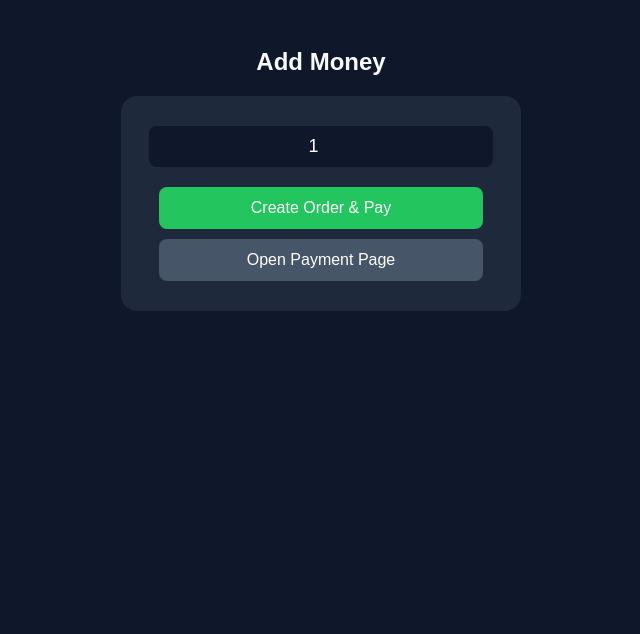
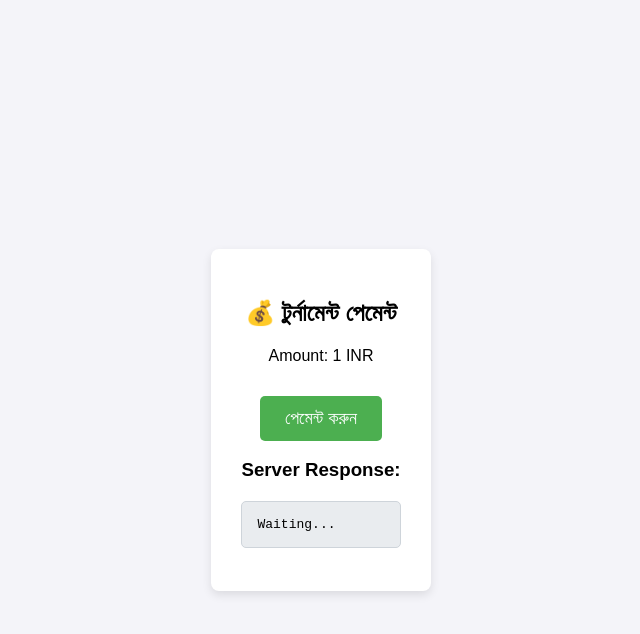
Before and after one commit to bramij64-code/Index.html1, a plain HTML site: page Index.html in a window 1280 px wide. Shown: the whole page, without its empty margins (319-959 px from the left). Drawn offline with Linux system fonts and the light colour scheme.

Commit message:
Update Index.html

```diff
--- a/Index.html
+++ b/Index.html
@@ -1,106 +1,97 @@
 <!DOCTYPE html>
-<html lang="en">
+<html lang="bn">
 <head>
-  <meta charset="UTF-8" />
-  <title>Simple Payment Page</title>
-  <meta name="viewport" content="width=device-width, initial-scale=1.0" />
+    <meta charset="UTF-8">
+    <meta name="viewport" content="width=device-width, initial-scale=1.0">
+    <title>পেমেন্ট বাটন</title>
     <style>
         body {
-      background: #0f172a;
-      color: #f8fafc;
-      font-family: Arial;
+            font-family: Arial, sans-serif;
+            display: flex;
+            flex-direction: column;
+            align-items: center;
+            justify-content: center;
+            min-height: 100vh;
+            background-color: #f4f4f9;
+            margin: 0;
             padding: 20px;
+        }
+        .container {
+            background: #ffffff;
+            padding: 30px;
+            border-radius: 8px;
+            box-shadow: 0 4px 10px rgba(0, 0, 0, 0.1);
             text-align: center;
         }
-    .box {
-      width: 95%;
-      max-width: 360px;
-      margin: auto;
-      padding: 20px;
-      background: #1e293b;
-      border-radius: 16px;
+        #payButton {
+            background-color: #4CAF50;
+            color: white;
+            padding: 12px 25px;
+            border: none;
+            border-radius: 5px;
+            cursor: pointer;
+            font-size: 18px;
+            margin-top: 15px;
         }
-    input {
-      width: 90%;
-      padding: 10px;
-      border-radius: 8px;
-      margin: 10px 0;
-      border: none;
-      outline: none;
-      background: #0f172a;
-      color: white;
-      text-align: center;
-      font-size: 18px;
+        #payButton:hover {
+            background-color: #45a049;
         }
-    button {
-      width: 90%;
-      padding: 12px;
-      margin-top: 10px;
-      border-radius: 8px;
-      font-size: 16px;
-      border: none;
-      cursor: pointer;
-      color: white;
-      background: #22c55e;
-    }
-    #openBtn {
-      background: #475569;
-    }
-    #status {
-      margin-top: 10px;
-      font-size: 15px;
+        #responseMessage {
+            margin-top: 20px;
+            padding: 15px;
+            border-radius: 5px;
+            background-color: #e9ecef;
+            border: 1px solid #ced4da;
+            white-space: pre-wrap;
+            text-align: left;
         }
     </style>
 </head>
 <body>
 
-  <h2>Add Money</h2>
-  <div class="box">
-    <input id="amount" type="number" value="1" min="1" />
+<div class="container">
+    <h2>💰 টুর্নামেন্ট পেমেন্ট</h2>
+    <p>Amount: 1 INR</p>
+    <button id="payButton">পেমেন্ট করুন</button>
 
-    <button id="payBtn">Create Order & Pay</button>
-    <button id="openBtn" disabled>Open Payment Page</button>
-
-    <div id="status"></div>
+    <h3>Server Response:</h3>
+    <pre id="responseMessage">Waiting...</pre>
 </div>
 
 <script>
-    const API_BASE = "https://oopppp.onrender.com"; // static files served from same domain
+    const PAYMENT_GATEWAY_URL = "https://oopppp.onrender.com/create-order";
 
-    let paymentPage = "";
-    let orderId = "";
+    document.getElementById('payButton').addEventListener('click', async () => {
+        const btn = document.getElementById('payButton');
+        const msg = document.getElementById('responseMessage');
 
-    document.getElementById("payBtn").onclick = async () => {
-      const amount = parseInt(document.getElementById("amount").value);
+        btn.disabled = true;
+        msg.textContent = "Creating order...";
 
-      document.getElementById("status").textContent = "Creating order...";
-      document.getElementById("openBtn").disabled = true;
+        try {
+            // server only needs amount
+            const data = { amount: 1 };
 
-      const res = await fetch(API_BASE + "/create-order", {
+            const res = await fetch(PAYMENT_GATEWAY_URL, {
                 method: "POST",
                 headers: { "Content-Type": "application/json" },
-        body: JSON.stringify({ amount })
+                body: JSON.stringify(data)
             });
 
-      const data = await res.json();
+            const result = await res.json();
 
-      if (!data.success) {
-        document.getElementById("status").textContent = "Error: " + data.error;
-        return;
+            msg.textContent = JSON.stringify(result, null, 2);
+
+            if (result?.payment_page) {
+                window.location.href = result.payment_page; // auto open payment page
             }
 
-      orderId = data.orderId;
-      paymentPage = data.payment_page;
+        } catch (err) {
+            msg.textContent = "❌ Error: " + err.message;
+        }
 
-      document.getElementById("status").textContent =
-        "Order Created: " + orderId;
-
-      document.getElementById("openBtn").disabled = false;
-    };
-
-    document.getElementById("openBtn").onclick = () => {
-      window.location.href = paymentPage;
-    };
+        btn.disabled = false;
+    });
 </script>
 
 </body>
```
Lines whose indentation alone changed are shown as unchanged.
